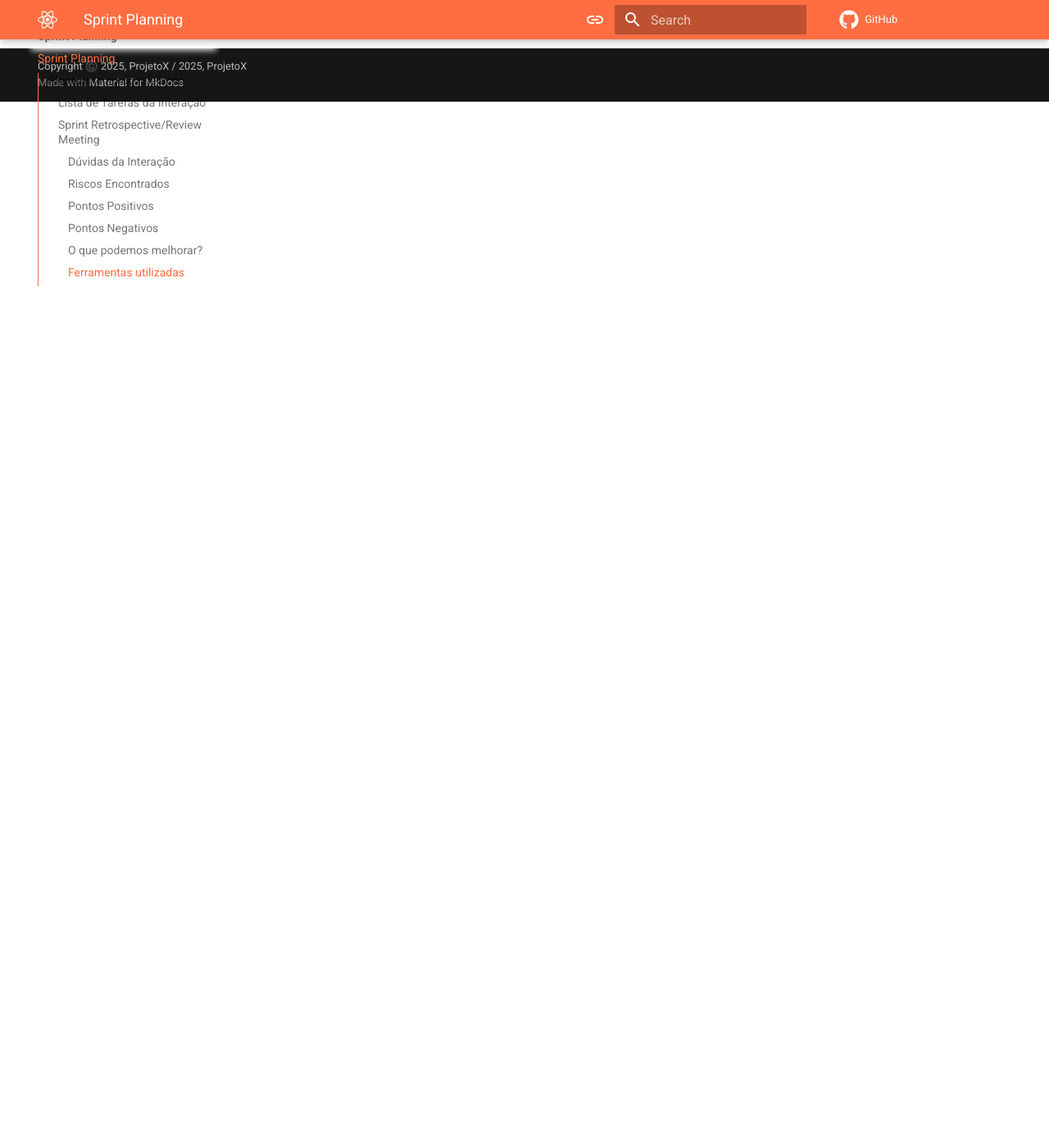
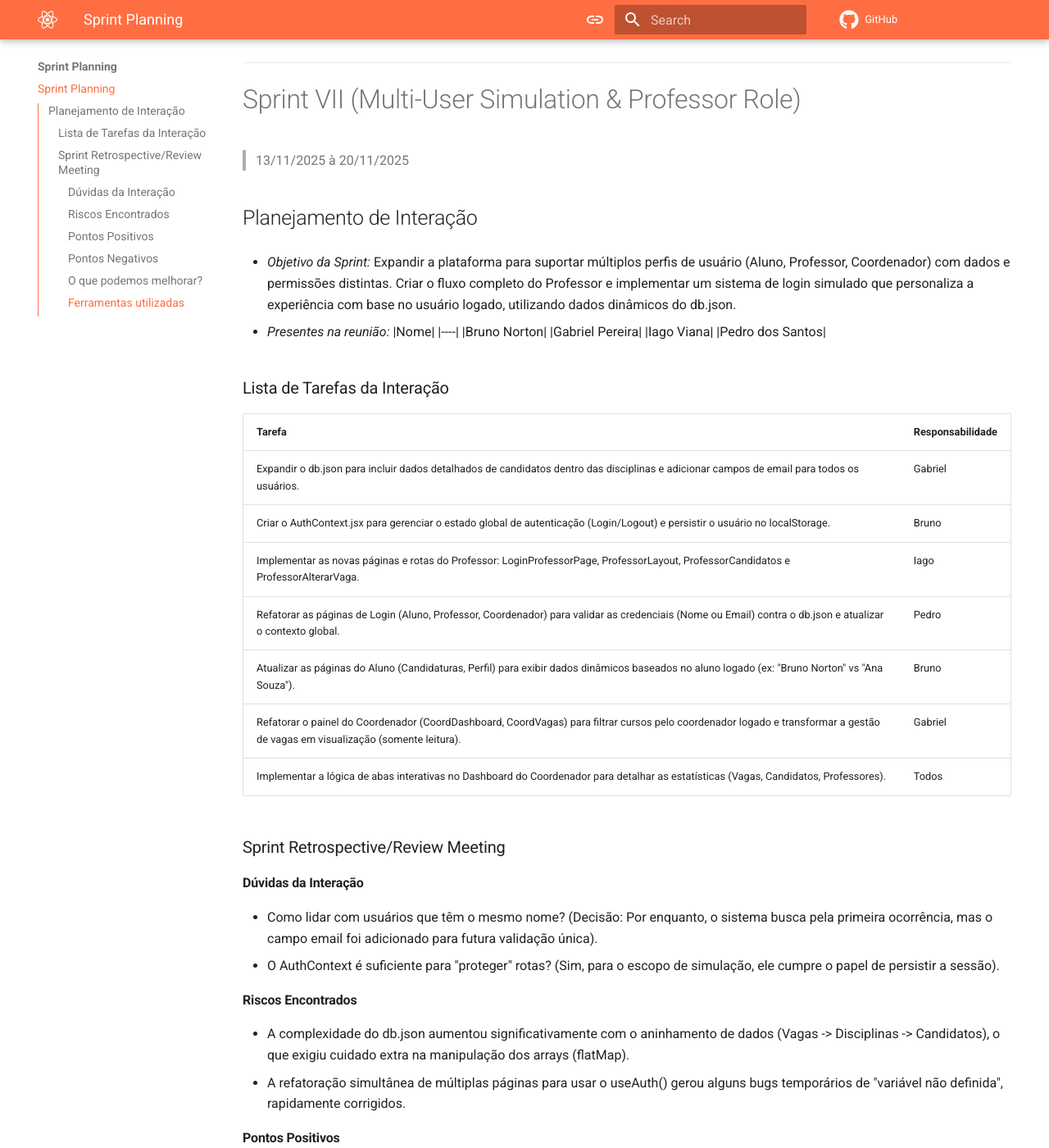
Before and after one commit to Projetos-de-Extensao/PFE_25.2_8002_I, an MkDocs documentation site: the page built from docs/_Sprint Planning/sprint.md, in a window 1280 px wide and 1400 px high, scrolled down 9794 px. Shown: the whole window at 82% size. Built offline with MkDocs 1.6.1 and Material for MkDocs 9.7.7, drawn with Linux system fonts in a browser that asks for light colours; comment, search, counter and statistics services are not loaded; some of the changed text lies outside the part shown.

Commit message:
Sprint VII

```diff
--- a/docs/_Sprint Planning/sprint.md
+++ b/docs/_Sprint Planning/sprint.md
@@ -367,3 +366,69 @@ title: Sprint Planning
 - Reunião: Google Meet
 - Desenvolvimento: Visual Studio Code (React, JSX)
 - API: `fetch` API, `db.json` (Arquivo estático)
+
+---
+id: sprint
+title: Sprint Planning
+---
+
+# Sprint VII (Multi-User Simulation & Professor Role)
+
+> 13/11/2025 à 20/11/2025
+
+## Planejamento de Interação
+
+* *Objetivo da Sprint:* Expandir a plataforma para suportar múltiplos perfis de usuário (Aluno, Professor, Coordenador) com dados e permissões distintas. Criar o fluxo completo do Professor e implementar um sistema de login simulado que personaliza a experiência com base no usuário logado, utilizando dados dinâmicos do db.json.
+
+* *Presentes na reunião:*
+|Nome|
+|----|
+|Bruno Norton|
+|Gabriel Pereira|
+|Iago Viana|
+|Pedro dos Santos|
+
+### Lista de Tarefas da Interação
+
+|Tarefa|Responsabilidade|
+|---|----|
+| Expandir o db.json para incluir dados detalhados de candidatos dentro das disciplinas e adicionar campos de email para todos os usuários.| Gabriel|
+| Criar o AuthContext.jsx para gerenciar o estado global de autenticação (Login/Logout) e persistir o usuário no localStorage.| Bruno|
+| Implementar as novas páginas e rotas do Professor: LoginProfessorPage, ProfessorLayout, ProfessorCandidatos e ProfessorAlterarVaga.| Iago|
+| Refatorar as páginas de Login (Aluno, Professor, Coordenador) para validar as credenciais (Nome ou Email) contra o db.json e atualizar o contexto global.| Pedro|
+| Atualizar as páginas do Aluno (Candidaturas, Perfil) para exibir dados dinâmicos baseados no aluno logado (ex: "Bruno Norton" vs "Ana Souza").| Bruno|
+| Refatorar o painel do Coordenador (CoordDashboard, CoordVagas) para filtrar cursos pelo coordenador logado e transformar a gestão de vagas em visualização (somente leitura).| Gabriel|
+| Implementar a lógica de abas interativas no Dashboard do Coordenador para detalhar as estatísticas (Vagas, Candidatos, Professores).| Todos|
+
+### Sprint Retrospective/Review Meeting
+
+#### Dúvidas da Interação
+
+- Como lidar com usuários que têm o mesmo nome? (Decisão: Por enquanto, o sistema busca pela primeira ocorrência, mas o campo email foi adicionado para futura validação única).
+- O AuthContext é suficiente para "proteger" rotas? (Sim, para o escopo de simulação, ele cumpre o papel de persistir a sessão).
+
+#### Riscos Encontrados
+
+- A complexidade do db.json aumentou significativamente com o aninhamento de dados (Vagas -> Disciplinas -> Candidatos), o que exigiu cuidado extra na manipulação dos arrays (flatMap).
+- A refatoração simultânea de múltiplas páginas para usar o useAuth() gerou alguns bugs temporários de "variável não definida", rapidamente corrigidos.
+
+#### Pontos Positivos
+
+- A simulação de múltiplos usuários ficou excelente. É possível testar cenários reais trocando de login (ex: ver as vagas do Dr. Carlos vs Dra. Maria).
+- A interface do Professor ficou intuitiva e consistente com o resto da plataforma.
+- O uso do AuthContext limpou muito o código, removendo as constantes de "usuário hardcoded" espalhadas pelos arquivos.
+- A transformação do Dashboard do Coordenador em abas interativas melhorou muito a usabilidade.
+
+#### Pontos Negativos
+
+- A validação de login ainda é uma simulação "client-side" que lê todo o banco de dados, o que não seria seguro em produção, mas funciona perfeitamente para o protótipo.
+
+#### O que podemos melhorar?
+
+- Adicionar feedback visual de erro nos formulários de login (ex: borda vermelha no input) em vez de apenas alert().
+
+#### Ferramentas utilizadas
+
+- Reunião: Google Meet
+- Desenvolvimento: Visual Studio Code (React, JSX)
+- Gestão de Estado: React Context API (useContext)
```
Also changed, not shown: other parts of docs/_Sprint Planning/sprint.md (+0 -1 lines).
